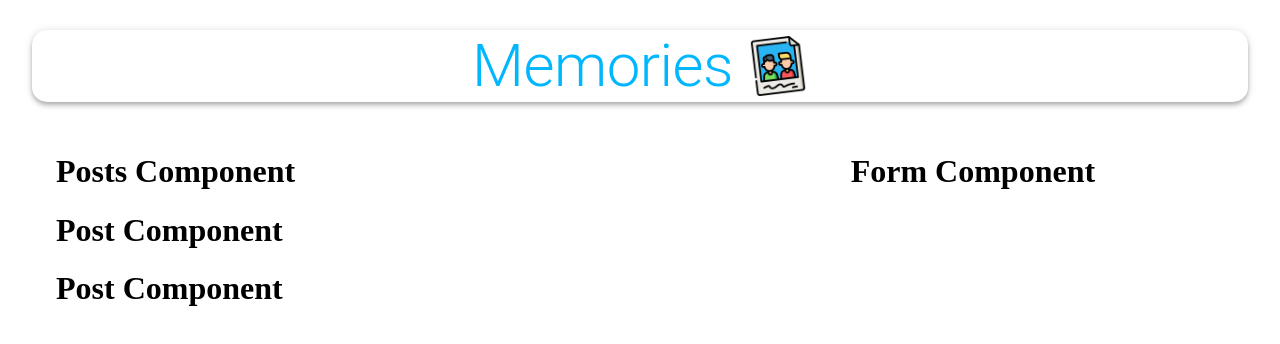
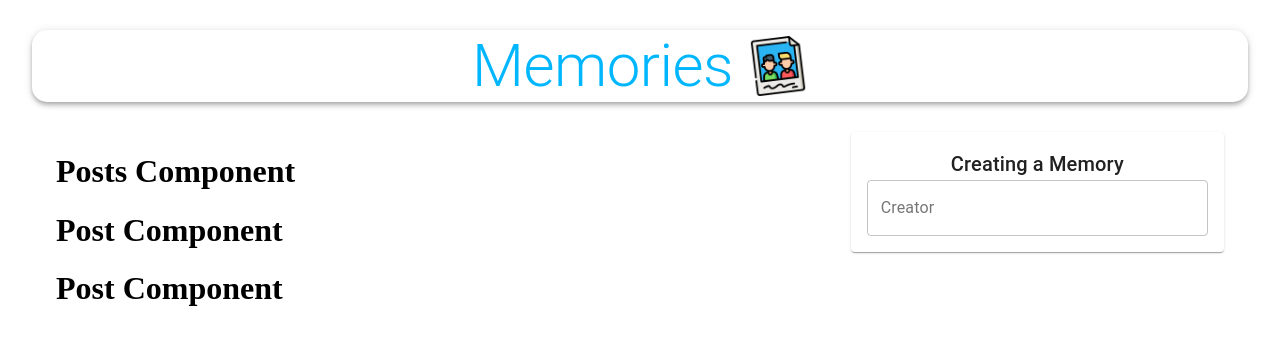
Before and after one commit to a-velasquez/memories, a React (Create React App) app in the folder client/: page / in a window 1280 px wide. Shown: the top 344 px of the page. Built offline with nearby package versions, Linux system fonts and the light colour scheme; no server answers.

Commit message:
add material-ui components, build basic form

```diff
--- a/client/src/components/Form/Form.js
+++ b/client/src/components/Form/Form.js
@@ -1,9 +1,29 @@
 import React from "react"
+import { TextField, Button, Typography, Paper } from "@material-ui/core"
 import useStyles from "./styles"
 
 const Form = () => {
 	const classes = useStyles()
-	return <h1>Form Component</h1>
+
+	const handleSubmit = () => {}
+
+	return (
+		<Paper className={classes.paper}>
+			<form
+				autoComplete='off'
+				noValidate
+				className={classes.form}
+				onSubmit={handleSubmit}>
+				<Typography variant='h6'>Creating a Memory</Typography>
+				<TextField
+					name='creator'
+					variant='outlined'
+					label='Creator'
+					fullWidth
+				/>
+			</form>
+		</Paper>
+	)
 }
 
 export default Form
```
